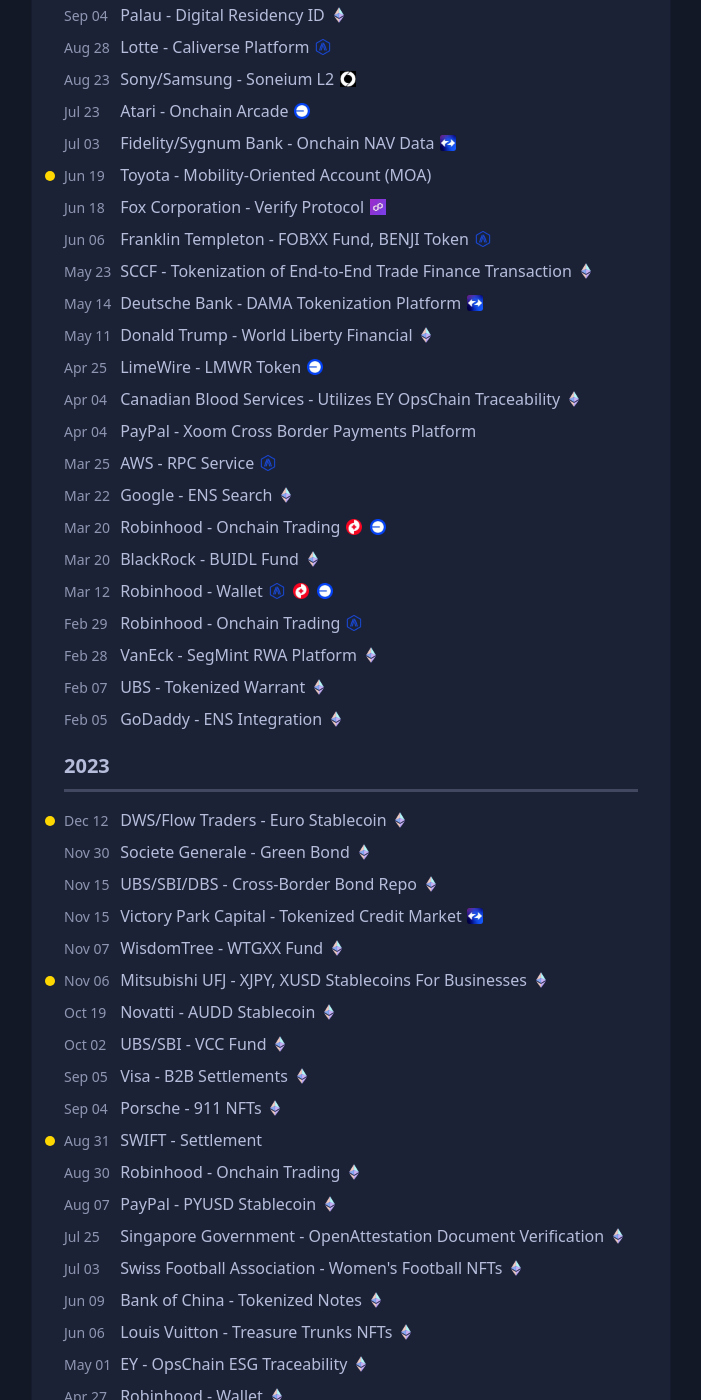
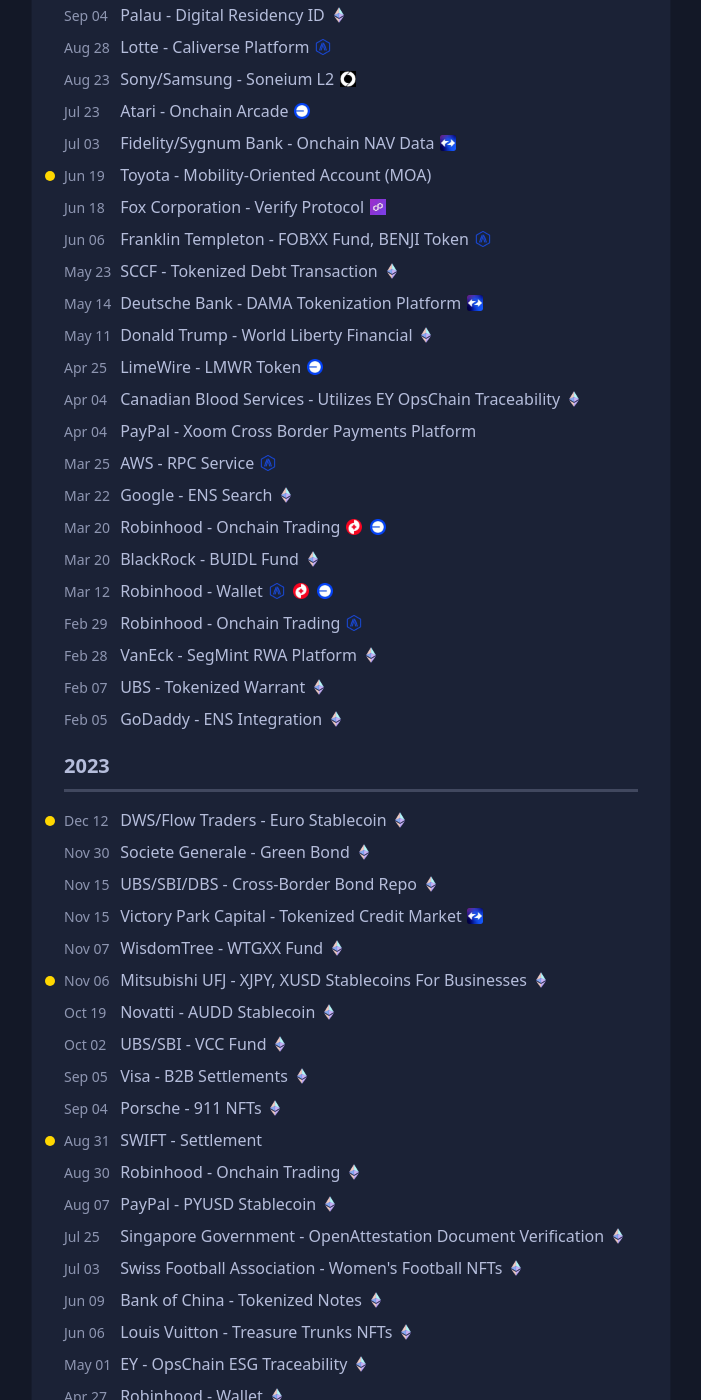
Before and after one commit to etheralpha/ethereumadoption-com, a Jekyll site: the page built from index.md, in a window 1280 px wide and 1400 px high, scrolled down 1927 px. Shown: the whole window, without its empty margins (289-990 px from the left). Built offline with Jekyll 4.4.1, drawn with Linux system fonts in a browser that asks for light colours; some of the changed text lies outside the part shown.

Commit message:
simplify product verbiage

```diff
--- a/_data/adoption.yml
+++ b/_data/adoption.yml
@@ -597,7 +597,7 @@
   entities:
     - SCCF
   products:
-    - Tokenization of End-to-End Trade Finance Transaction
+    - Tokenized Debt Transaction
   chains:
     - Mainnet
   sources:
@@ -1024,7 +1024,7 @@
     - Horizon Capital
     - SCCF
   products:
-    - Tokenized Trade Finance Debt Transaction
+    - Tokenized Debt Transaction
   chains:
     - Mainnet
   sources:
```
